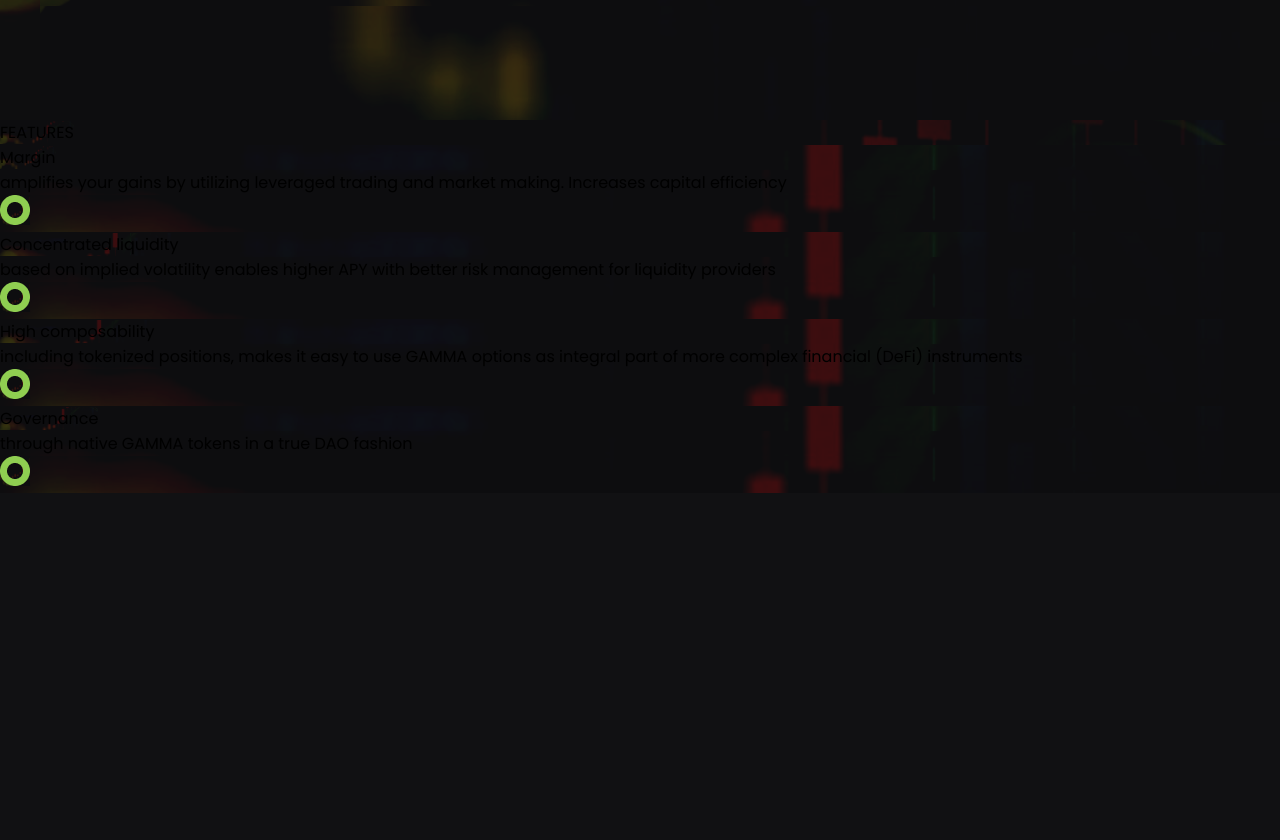
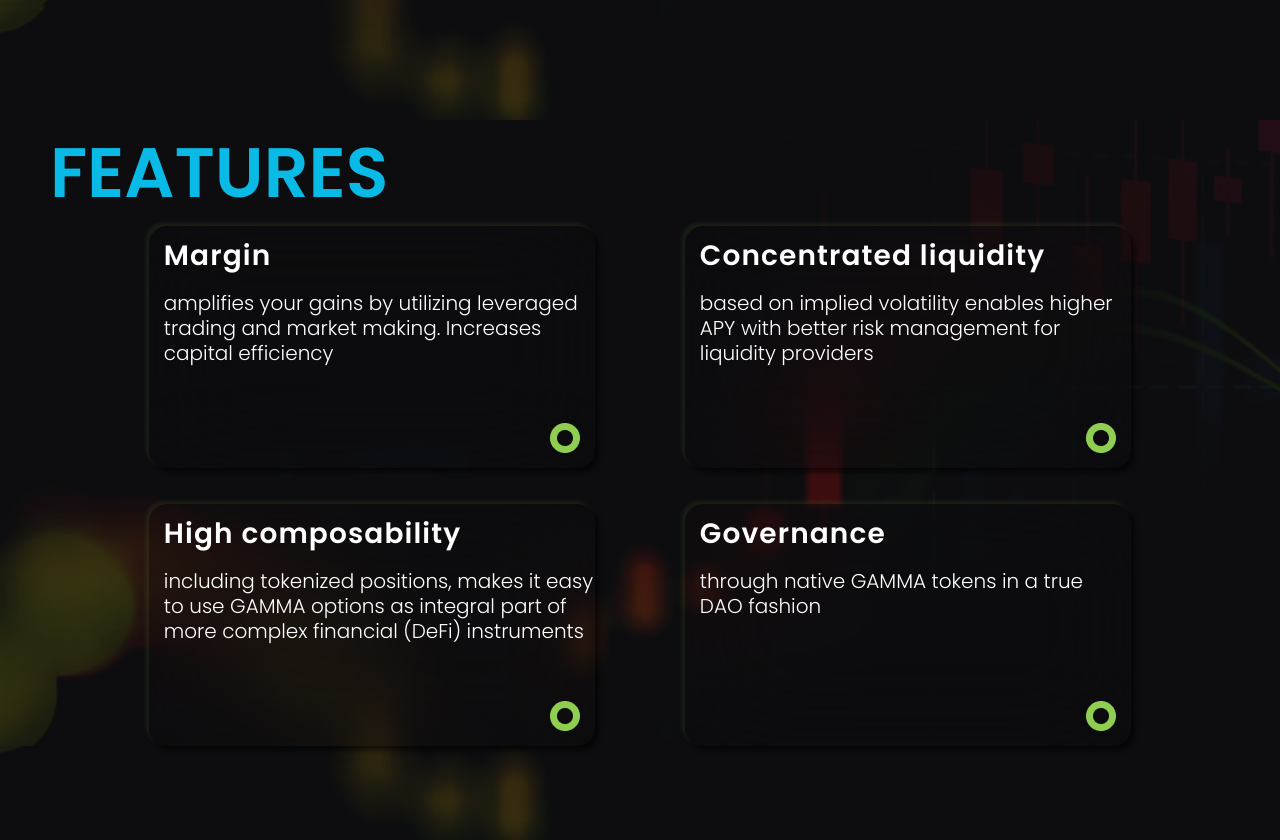
Before and after one commit to SGaric-ac/gammaoptionssite, a website: page index.html in a window 1280 px wide. Shown: the part 1400-2240 px from the top of the page. Before the commit the page ends 1893 px from the top, so only its background shows below. Drawn offline with nearby package versions, Linux system fonts and the light colour scheme.

Commit message:
feature page was finished for desktop

```diff
--- a/scss/features.scss
+++ b/scss/features.scss
@@ -92,7 +92,7 @@
   }
 }
 
-// TABLET
+// MINI TABLET
 @media only screen and (max-width: 768px) and (min-width: 481px) {
   #features {
     max-width: 768px;
@@ -173,6 +173,7 @@
   }
 }
 
+//TABLET
 @media only screen and (max-width: 1024px) and (min-width: 769px) {
   #features {
     max-width: 1024px;
@@ -268,28 +269,28 @@
     margin-left: 50px;
     font-size: 70px;
     font-weight: 800;
+    background: transparent;
   }
 
   .featuresGrid {
     display: grid;
-    grid-template-rows: 2fr;
+    grid-template-rows: 1fr 1fr;
     grid-template-columns: 1fr 1fr;
     justify-items: center;
-    margin-top: 2%;
-    height: calc(100vh - var(--nav-height) - 320px);
+    height: calc(100vh - var(--nav-height) - 200px);
     position: relative;
-    gap: 15%;
-    column-gap: 5%;
+    gap: 7%;
   }
 
   .featureItem {
-    height: 30vh;
-    width: 65%;
+    display: flex;
+    flex-direction: column;
+    gap: 2%;
+    // justify-content: space-around;
+    // height: 30vh;
+    width: 75%;
     background: rgba(17, 17, 19, 0.03);
     border-radius: 18px;
-    padding-left: 7%;
-    padding-top: 2%;
-    padding-right: 3%;
     box-shadow: -3px -3px 4px rgba(143, 206, 81, 0.1),
       4px 4px 5px rgba(0, 0, 0, 0.6);
     backdrop-filter: blur(50px);
@@ -310,8 +311,7 @@
     color: var(--white);
     background: transparent;
     letter-spacing: 0.04em;
-    // margin-top: 14px;
-    // margin-left: 35px;
+    margin-left: 15px;
   }
 
   .featureItemDesc {
@@ -321,14 +321,92 @@
     font-weight: 300;
     font-size: 20px;
     line-height: 25px;
-    margin-top: 3%;
+    margin-left: 15px;
   }
 
   .featureItem > img {
     position: absolute;
-    bottom: 7%;
-    right: 8%;
-    display: block;
+    bottom: 15px;
+    right: 15px;
     background: transparent;
   }
 }
+
+
+@media only screen and (min-width: 1201px) {
+  #features {
+    max-width: 1500px;
+    margin: auto;
+    height: calc(100vh - var(--nav-height));
+    // height: calc(100vh - 90px);
+    scroll-snap-align: end;
+    -webkit-scroll-snap-align: end;
+  }
+
+  #features > span {
+    color: var(--blue);
+    margin-left: 50px;
+    font-size: 70px;
+    font-weight: 800;
+    background: transparent;
+  }
+
+  .featuresGrid {
+    display: grid;
+    grid-template-rows: 1fr 1fr;
+    grid-template-columns: 1fr 1fr;
+    justify-items: center;
+    height: calc(100vh - var(--nav-height) - 200px);
+    position: relative;
+    gap: 7%;
+  }
+
+  .featureItem {
+    display: flex;
+    flex-direction: column;
+    gap: 2%;
+    // justify-content: space-around;
+    // height: 30vh;
+    width: 75%;
+    background: rgba(17, 17, 19, 0.03);
+    border-radius: 18px;
+    box-shadow: -3px -3px 4px rgba(143, 206, 81, 0.1),
+      4px 4px 5px rgba(0, 0, 0, 0.6);
+    backdrop-filter: blur(50px);
+  }
+
+  .featureItem:nth-child(odd) {
+    justify-self: end;
+  }
+  .featureItem:nth-child(even) {
+    justify-self: start;
+  }
+
+  .featureItemTitle {
+    font-style: normal;
+    font-weight: 600;
+    font-size: 28px;
+    line-height: 60px;
+    color: var(--white);
+    background: transparent;
+    letter-spacing: 0.04em;
+    margin-left: 15px;
+  }
+
+  .featureItemDesc {
+    background: transparent;
+    color: var(--white);
+    font-style: normal;
+    font-weight: 300;
+    font-size: 20px;
+    line-height: 25px;
+    margin-left: 15px;
+  }
+
+  .featureItem > img {
+    position: absolute;
+    bottom: 15px;
+    right: 15px;
+    background: transparent;
+  }
+}
--- a/scss/products.scss
+++ b/scss/products.scss
@@ -610,7 +610,7 @@
 
 @media only screen and (min-width: 1201px) {
         #products{
-            max-width: 1200px;
+            max-width: 1500px;
             margin: auto;
             /* width: 100%;  */
             height: calc(100vh - var(--nav-height));
```
Also changed, not shown: css/features.css, css/landing-page.css.
